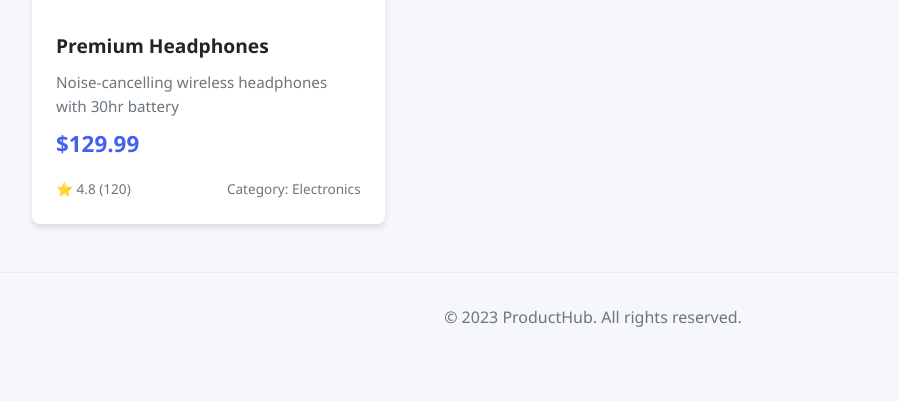
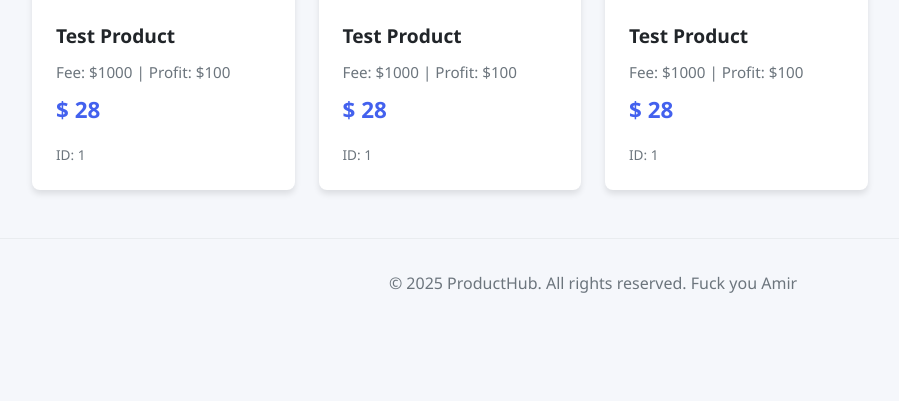
Before and after one commit to mahdi0shamlou/TalaProducts, a FastAPI app: page / in a window 1280 px wide. Shown: the part 399-800 px from the top of the page, without its empty margins (47-946 px from the left). Run offline with FastAPI, Linux system fonts and the light colour scheme.

Commit message:
Update css file and base file

```diff
--- a/Requirements.txt
+++ b/Requirements.txt
@@ -3,3 +3,4 @@
 sqlalchemy
 pymysql
 mysqlclient
+jinja2
--- a/main.py
+++ b/main.py
@@ -1,12 +1,11 @@
-from fastapi import FastAPI, Request, Depends
-from fastapi.responses import HTMLResponse, FileResponse
+from fastapi import FastAPI, Request
+from fastapi.responses import HTMLResponse
 from fastapi.staticfiles import StaticFiles
-from pathlib import Path
 import uvicorn
 import configparser
 from sqlalchemy import create_engine
-from sqlalchemy.orm import sessionmaker, Session
-from sqlalchemy.ext.declarative import declarative_base
+from fastapi.templating import Jinja2Templates
+from sqlalchemy.orm import sessionmaker
 from models import Products
 
 config = configparser.ConfigParser()
@@ -51,25 +50,20 @@
 # Mount static directory (for CSS, JS, images)
 app.mount("/static", StaticFiles(directory="static"), name="static")
 
-# HTML Templates directory
-TEMPLATE_DIR = Path("templates")
-
-def render_template(template_name: str, request: Request, **context):
-    """Flask-like template renderer"""
-    with open(TEMPLATE_DIR / template_name) as f:
-        content = f.read()
-    # Simple template context replacement
-    for key, value in context.items():
-        content = content.replace("{{ " + key + " }}", str(value))
-    return HTMLResponse(content)
-
+# Initialize templates directory
+templates = Jinja2Templates(directory="templates")
 
 @app.get("/", response_class=HTMLResponse)
 async def home(request: Request):
-    """Home page with template rendering"""
-    list_products = []
-
-    return render_template("index.html", request, title="Home Page", message="Welcome!")
+    # Example product list from your database
+    products = [
+        {"id": 1, "name_product": "Test Product", "price": 28, "profit": 100, "fee": 1000, "image_address": "/static/images/test.jpg"},
+        {"id": 1, "name_product": "Test Product", "price": 28, "profit": 100, "fee": 1000,
+         "image_address": "/static/images/test.jpg"},
+        {"id": 1, "name_product": "Test Product", "price": 28, "profit": 100, "fee": 1000,
+         "image_address": "/static/images/test.jpg"}
+    ]
+    return templates.TemplateResponse("index.html", {"request": request, "products": products})
 
 
 @app.get("/Add", response_class=HTMLResponse)
--- a/static/style.css
+++ b/static/style.css
@@ -274,3 +274,86 @@
     background: var(--light-gray);
     padding: 10px;
 }
+/* Add viewport meta tag in HTML for mobile responsiveness */
+/* <meta name="viewport" content="width=device-width, initial-scale=1"> */
+
+/* Existing variables and resets remain unchanged */
+
+/* Responsive Typography */
+@media (max-width: 768px) {
+    html {
+        font-size: 87.5%; /* 14px for better mobile readability */
+    }
+
+    .main-title {
+        font-size: 1.5rem;
+    }
+
+    .product-title {
+        font-size: 1rem;
+    }
+}
+
+/* Product Grid Adjustments */
+.products-grid {
+    grid-template-columns: repeat(auto-fill, minmax(220px, 1fr)); /* Smaller min width */
+    gap: 1.5rem; /* Reduced gap for compact mobile view */
+}
+
+/* Mobile Navigation */
+@media (max-width: 768px) {
+    .navbar {
+        flex-direction: column;
+        align-items: flex-start;
+    }
+
+    nav ul {
+        flex-wrap: wrap;
+        justify-content: flex-start;
+        margin-top: 0.5rem;
+    }
+
+    nav a {
+        padding: 0.3rem 0.7rem;
+        font-size: 0.9rem;
+    }
+}
+
+/* Touch-Friendly Forms */
+.form-input,
+.form-textarea,
+.form-select {
+    padding: 0.85rem; /* Slightly larger for touch */
+    font-size: 1rem; /* Improved readability */
+}
+
+.btn {
+    padding: 1rem 1.75rem; /* Larger buttons */
+    font-size: 1rem;
+}
+
+/* Responsive Product Card */
+.product-card {
+    display: flex;
+    flex-direction: column;
+}
+
+.product-image {
+    height: auto; /* Maintain aspect ratio */
+    max-height: 200px; /* Prevent oversized images */
+    object-fit: cover;
+}
+
+/* Responsive Meta Info */
+.product-meta {
+    flex-wrap: wrap; /* Prevent overflow on small screens */
+    gap: 0.5rem;
+}
+
+/* Utility Classes for Spacing */
+@media (max-width: 768px) {
+    .mt-1, .mb-1 {
+        margin-top: 0.75rem !important;
+        margin-bottom: 0.75rem !important;
+    }
+}
--- a/templates/base.html
+++ b/templates/base.html
@@ -3,6 +3,7 @@
 <head>
     <title>{% block title %}ProductHub{% endblock %}</title>
     <link rel="stylesheet" href="/static/style.css">
+    <meta name="viewport" content="width=device-width, initial-scale=1">
     <!-- Add Font Awesome for icons if needed -->
 </head>
 <body>
--- a/templates/index.html
+++ b/templates/index.html
@@ -1,51 +1,27 @@
-<!DOCTYPE html>
-<html>
-<head>
-    <title>ProductHub</title>
-    <link rel="stylesheet" href="/static/style.css">
-    <!-- Add Font Awesome for icons if needed -->
-</head>
-<body>
-    <header>
-        <div class="container navbar">
-            <div class="logo">
-                <i>🛒</i> <!-- Or use Font Awesome icon -->
-                <span>ProductHub</span>
-            </div>
-            <nav>
-                <ul>
-                    <li><a href="/">Home</a></li>
-                    <li><a href="/Add">Add Product</a></li>
-                </ul>
-            </nav>
-        </div>
-    </header>
+{% extends "base.html" %}
 
-    <main class="container">
-        <h1 class="main-title">Our Products</h1>
+{% block title %}Home - ProductHub{% endblock %}
 
-        <div class="products-grid">
-            <!-- Product cards loop -->
+{% block content %}
+<h1 class="main-title">Our Products</h1>
+
+<div class="products-grid">
+    {% if products %}
+        {% for product in products %}
             <div class="product-card">
-                <img src="/static/product1.jpg" alt="Product" class="product-image">
+                <img src="{{ product.image_address }}" alt="{{ product.name_product }}" class="product-image">
                 <div class="product-info">
-                    <h3 class="product-title">Premium Headphones</h3>
-                    <p class="product-description">Noise-cancelling wireless headphones with 30hr battery</p>
-                    <div class="product-price">$129.99</div>
+                    <h3 class="product-title">{{ product.name_product }}</h3>
+                    <p class="product-description">Fee: ${{ product.fee }} | Profit: ${{ product.profit }}</p>
+                    <div class="product-price">$ {{ product.price }}</div>
                     <div class="product-meta">
-                        <span>⭐ 4.8 (120)</span>
-                        <span>Category: Electronics</span>
+                        <span>ID: {{ product.id }}</span>
                     </div>
                 </div>
             </div>
-            <!-- End product card -->
-        </div>
-    </main>
-
-    <footer>
-        <div class="container">
-            <p>© 2023 ProductHub. All rights reserved.</p>
-        </div>
-    </footer>
-</body>
-</html>
+        {% endfor %}
+    {% else %}
+        <p>No products found.</p>
+    {% endif %}
+</div>
+{% endblock %}
```
